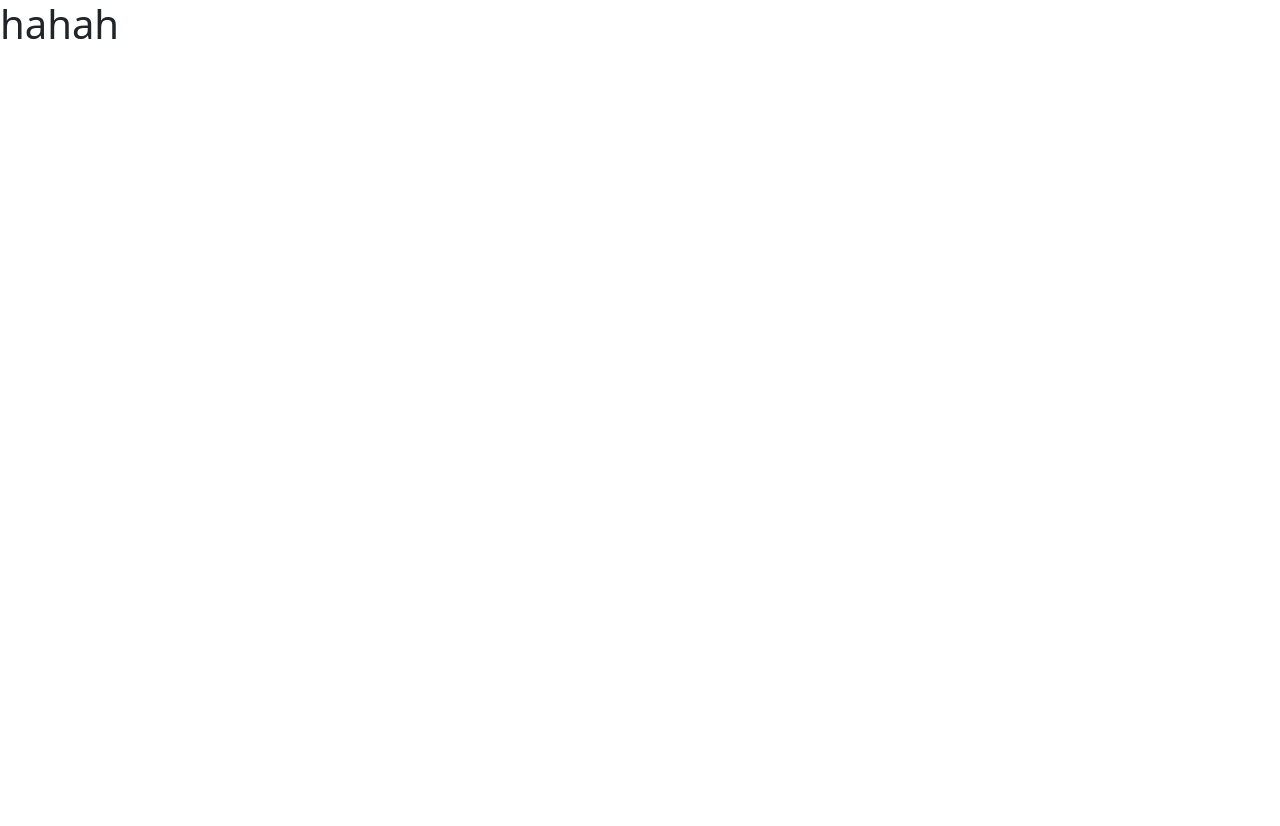
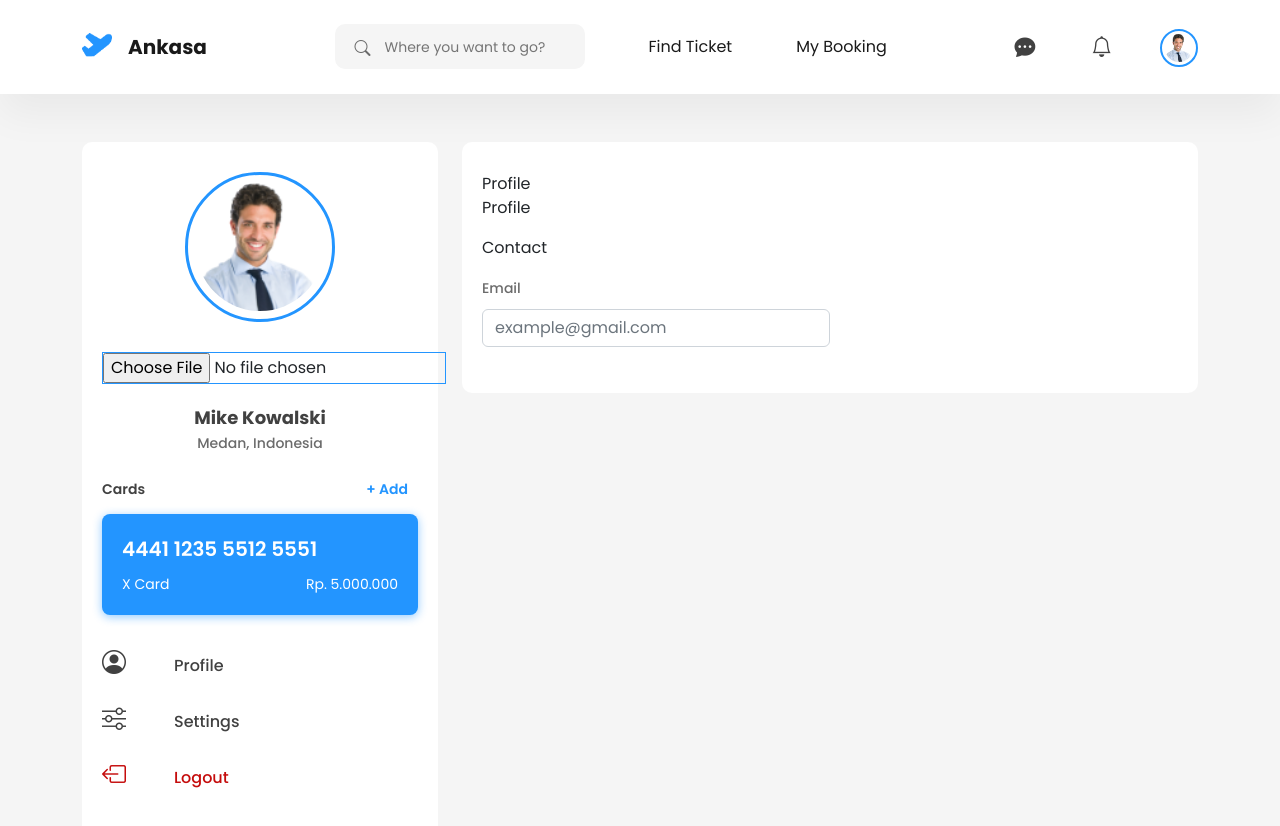
Before and after one commit to rizalyuniar/ankasa-fe, a React (Create React App) app: page /mybooking in a window 1280 px wide. Shown: the top 826 px of the page. Before the commit the page ends 800 px from the top, so only its background shows below. Built offline with nearby package versions, Linux system fonts and the light colour scheme.

Commit message:
on progress my booking

```diff
--- /dev/null
+++ b/src/components/FormInputProfile/form.module.css
@@ -0,0 +1,37 @@
+:root {
+  --primaryColor: #2395ff;
+  --fontColor: #414141;
+  --fontSecondary: #6b6b6b;
+  --backgroundColor: #fff;
+  --backgroundSecondary: #f5f5f5;
+}
+
+* {
+  margin: 0;
+  padding: 0;
+  font-family: 'Poppins', sans-serif;
+}
+
+.formLabel {
+  font-size: 14px;
+  font-weight: 500;
+  color: var(--fontSecondary);
+}
+
+.formInput {
+  border: none;
+  padding: 8px 10px;
+  font-size: 14px;
+  color: var(--fontColor);
+  margin-top: 2px;
+  border-bottom: 1px solid #d2c2ffad;
+}
+
+.formInput:focus {
+  border: none;
+  padding: 8px 10px;
+  font-size: 14px;
+  color: var(--fontColor);
+  margin-top: 2px;
+  border-bottom: 1px solid #d2c2ffad;
+}
--- /dev/null
+++ b/src/components/FormInputProfile/index.jsx
@@ -0,0 +1,15 @@
+import React from 'react';
+import style from './form.module.css';
+
+const FormInputProfile = (props) => {
+  return (
+    <div className="my-3">
+      <label htmlFor={props.label} className={`form-label ${style.formLabel}`}>
+        Email
+      </label>
+      <input type={props.type} className={`form-control ${style.formInput}`} id={props.label} name={props.name} placeholder={props.placeholder} />
+    </div>
+  );
+};
+
+export default FormInputProfile;
--- a/src/views/myBooking/index.jsx
+++ b/src/views/myBooking/index.jsx
@@ -1,11 +1,81 @@
-import React from "react";
+import React from 'react';
+import style from './style.module.css';
+import Navbar from '../../components/navbar';
+import FormInputProfile from '../../components/FormInputProfile';
 
-const index = () => {
+import image from '../../assets/profile.png';
+
+const myBooking = () => {
   return (
-    <>
-      <h1>hahah</h1>
-    </>
+    <body className={style.body}>
+      <Navbar />
+      <div className="container my-5">
+        <div className="row">
+          <div className="col-lg-4 col-md-5">
+            <div className={style.wrapper}>
+              <div className={style.wrapperImg}>
+                <img src={image} className={style.imageProfile} alt="imgProfile" />
+              </div>
+              <input type="file" className={style.formUpload} />
+              <p className={style.titleName}>Mike Kowalski</p>
+              <span className={style.location}>Medan, Indonesia</span>
+
+              <div className={style.wrapperButtonCard}>
+                <span className={style.heading}>Cards</span>
+                <button className={style.buttonAdd}>+ Add</button>
+              </div>
+
+              <div className={style.wrapperCC}>
+                <p className={style.numberCredit}>4441 1235 5512 5551</p>
+
+                <div className={style.wrapperCardName}>
+                  <span className={style.typeCard}>X Card</span>
+                  <span className={style.saldo}>Rp. 5.000.000</span>
+                </div>
+              </div>
+
+              <ul className={style.listsMenu}>
+                <li className={style.listMenu}>
+                  <a href="" className={style.listLink}>
+                    <i className="bi bi-person-circle me-5 fs-4" />
+                    <span className={style.titleMenu}>Profile</span>
+                  </a>
+                </li>
+
+                <li className={style.listMenu}>
+                  <a href="" className={style.listLink}>
+                    <i className="bi bi-sliders me-5 fs-4" />
+                    <span className={style.titleMenu}>Settings</span>
+                  </a>
+                </li>
+
+                <li className={style.listMenu}>
+                  <a href="" className={style.listLinkLogout}>
+                    <i className="bi bi-box-arrow-left me-5 fs-4" />
+                    <span className={style.titleMenu}>Logout</span>
+                  </a>
+                </li>
+              </ul>
+            </div>
+          </div>
+
+          <div className="col-lg-8 col-md-7">
+            <div className={style.wrapperMain}>
+              <span className={style.subHeader}>Profile</span>
+              <p className={style.titleHeader}>Profile</p>
+              <div className="col-lg-6">
+                <span className={style.subHeading}>Contact</span>
+                <form>
+                  <FormInputProfile label="email" type="email" placeholder="example@gmail.com" />
+                </form>
+              </div>
+              <div className="col-lg-6"></div>
+            </div>
+          </div>
+        </div>
+      </div>
+    </body>
   );
 };
 
-export default index;
+export default myBooking;
--- a/src/views/myBooking/style.module.css
+++ b/src/views/myBooking/style.module.css
@@ -0,0 +1,154 @@
+:root {
+  --primaryColor: #2395ff;
+  --fontColor: #414141;
+  --fontSecondary: #6b6b6b;
+  --backgroundColor: #fff;
+  --backgroundSecondary: #f5f5f5;
+}
+
+* {
+  margin: 0;
+  padding: 0;
+}
+
+.body {
+  background-color: var(--backgroundSecondary);
+  font-family: 'Poppins', sans-serif;
+  box-sizing: border-box;
+}
+
+.wrapper {
+  width: 100%;
+
+  padding: 30px 20px;
+  border-radius: 10px;
+  text-align: center;
+  background-color: var(--backgroundColor);
+}
+
+.wrapperMain {
+  width: 100%;
+  padding: 30px 20px;
+  border-radius: 10px;
+  background-color: var(--backgroundColor);
+}
+
+.wrapperImg {
+  width: 150px;
+  height: 150px;
+  border-radius: 50%;
+  padding: 8px;
+  margin: auto;
+  border: 3px solid var(--primaryColor);
+  margin-bottom: 30px;
+}
+
+.imageProfile {
+  width: 100%;
+  height: 100%;
+  border-radius: 50%;
+  object-fit: cover;
+}
+
+.formUpload {
+  background-color: transparent;
+  border: 1px solid var(--primaryColor);
+  margin-bottom: 20px;
+}
+
+.titleName {
+  font-size: 18px;
+  color: var(--fontColor);
+  font-weight: 700;
+  margin-bottom: 0px;
+}
+
+.location {
+  font-size: 14px;
+  color: var(--fontSecondary);
+  font-weight: 500;
+}
+
+.wrapperButtonCard {
+  margin: 20px 0;
+  display: flex;
+  justify-content: space-between;
+  align-items: center;
+}
+
+.heading {
+  font-size: 14px;
+  color: var(--fontColor);
+  font-weight: 600;
+}
+
+.buttonAdd {
+  font-size: 14px;
+  font-weight: 600;
+  color: var(--primaryColor);
+  border: none;
+  padding: 4px 10px;
+  border-radius: 10px;
+  background-color: transparent;
+  transition: ease-in-out 0.1s;
+}
+
+.buttonAdd:hover {
+  font-size: 14px;
+  font-weight: 600;
+  color: var(--backgroundColor);
+  border: none;
+  background-color: var(--primaryColor);
+}
+
+.wrapperCC {
+  font-size: 14px;
+  text-align: start;
+  border-radius: 8px;
+  background-color: var(--primaryColor);
+  color: var(--backgroundColor);
+  padding: 20px;
+  box-shadow: 0px 2px 10px 0px #2395ff7d;
+  margin-top: -10px;
+  margin-bottom: 20px;
+}
+
+.numberCredit {
+  font-size: 20px;
+  font-weight: 600;
+  margin-bottom: 10px;
+}
+
+.wrapperCardName {
+  display: flex;
+  justify-content: space-between;
+  align-items: center;
+}
+
+.listsMenu {
+  list-style: none;
+  padding: 0;
+  text-align: start;
+}
+
+.listMenu {
+  padding: 10px 0;
+}
+
+.listLink {
+  text-decoration: none;
+  color: var(--fontColor);
+  font-weight: 500;
+}
+
+.listLinkLogout {
+  text-decoration: none;
+  color: rgb(197, 12, 12);
+  font-weight: 500;
+}
+
+.listLinkLogout:hover {
+  text-decoration: none;
+  color: rgb(142, 3, 3);
+  font-weight: 500;
+}
```
